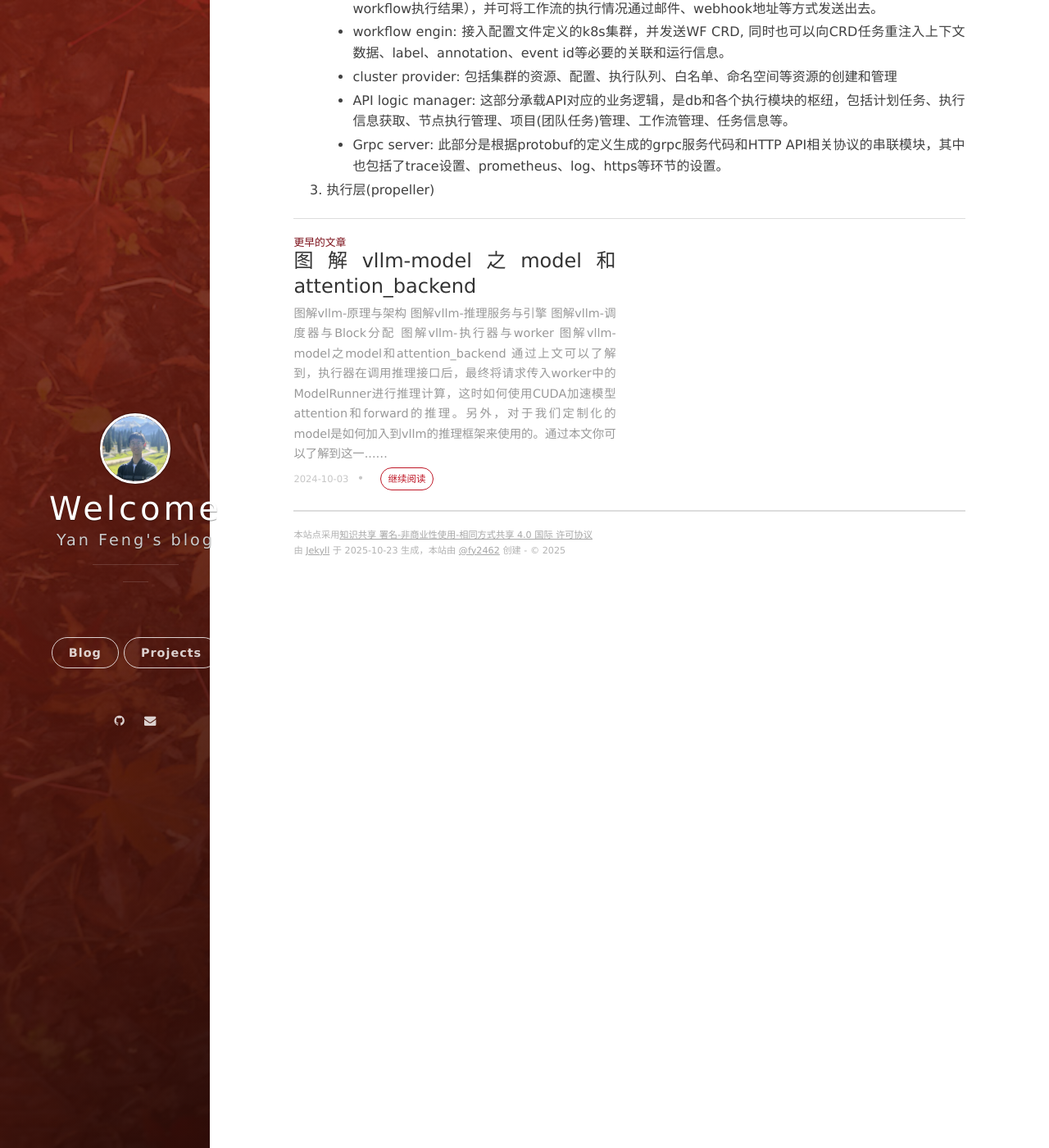
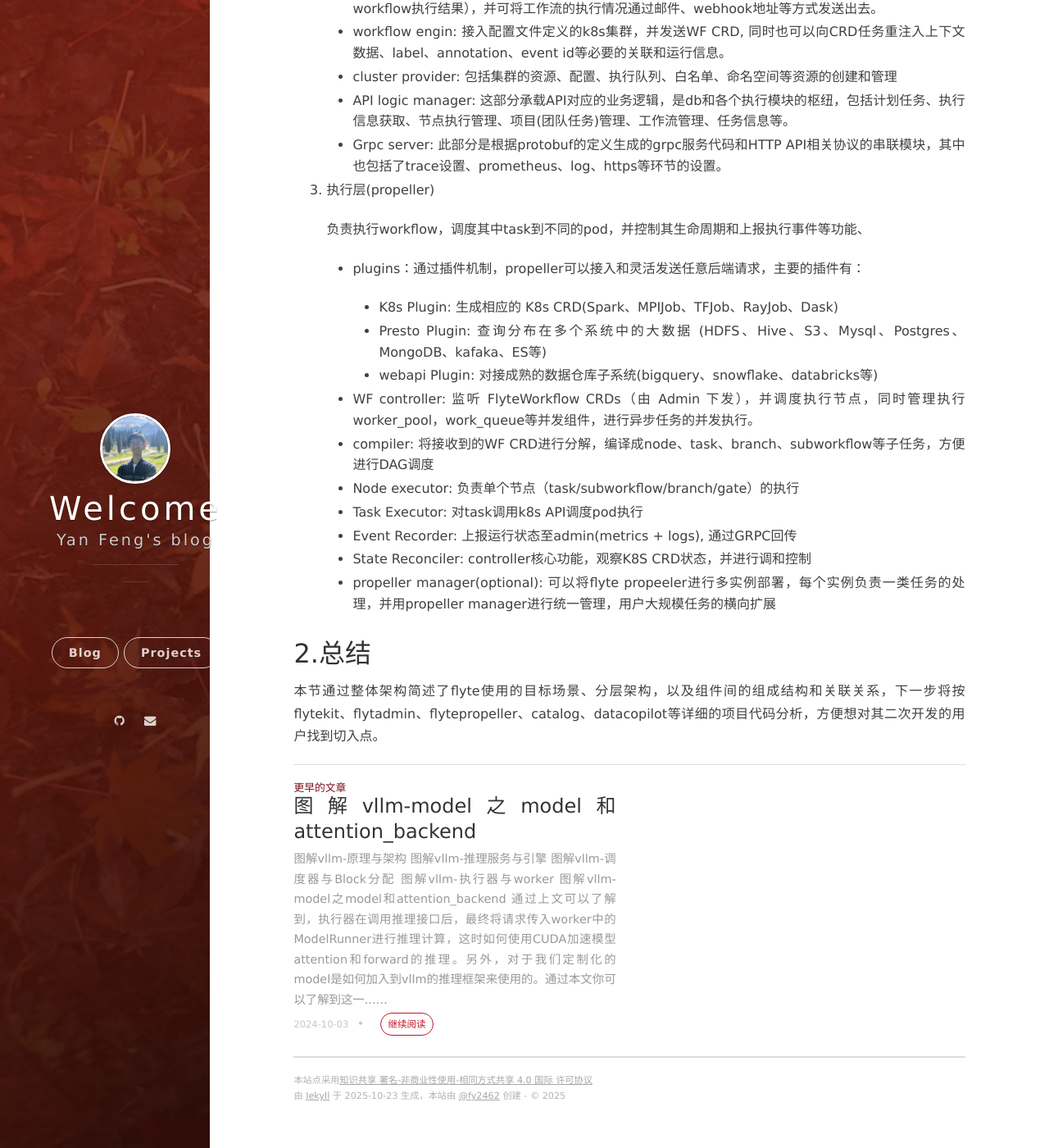
Before and after one commit to fy2462/fy2462.github.io, a Jekyll site: the page built from _posts/2025-10-25-flyte-overview.md, in a window 1280 px wide and 1400 px high, scrolled down 2547 px. Shown: the whole window at 82% size. Built offline with Jekyll 4.4.1, drawn with Linux system fonts in a browser that asks for light colours; nearby versions of some CDN libraries; comment, search, counter and statistics services are not loaded.

Commit message:
update flyte_1

```diff
--- a/_posts/2025-10-25-flyte-overview.md
+++ b/_posts/2025-10-25-flyte-overview.md
@@ -6,7 +6,7 @@ date: 2025-10-25 10:35:00.000000000 +08:00
 
 > Flyte 是一个面向机器学习、数据工程和分析工作流的云原生工作流编排平台。它由Lyft开发并开源，目前是Linux Foundation AI & Data下的一个孵化级项目。它的核心设计目标是让用户能够以 可复现、可扩展、类型安全 的方式定义、运行和管理复杂的数据/ML工作流。目前该项目已经可以进行生产级别的部署，并可支撑运行10000+级别的相关workflow任务。
 
-## 1. 组件与架构
+## 1.组件与架构
 
 flyte有如下一些特点，在用户可以很方便的使用，并且插件集丰富，可以轻松扩展到数据处理等其他任务。
 
@@ -57,3 +57,21 @@ flyte目前依赖postgres和minio两个公共服务用于存储数据，整体
     * Grpc server: 此部分是根据protobuf的定义生成的grpc服务代码和HTTP API相关协议的串联模块，其中也包括了trace设置、prometheus、log、https等环节的设置。
 
 3. 执行层(propeller)
+
+   负责执行workflow，调度其中task到不同的pod，并控制其生命周期和上报执行事件等功能、
+
+   * plugins：通过插件机制，propeller可以接入和灵活发送任意后端请求，主要的插件有：
+
+        * K8s Plugin: 生成相应的 K8s CRD(Spark、MPIJob、TFJob、RayJob、Dask)
+        * Presto Plugin: 查询分布在多个系统中的大数据 (HDFS、Hive、S3、Mysql、Postgres、MongoDB、kafaka、ES等)
+        * webapi Plugin: 对接成熟的数据仓库子系统(bigquery、snowflake、databricks等)
+   * WF controller: 监听 FlyteWorkflow CRDs（由 Admin 下发），并调度执行节点，同时管理执行worker_pool，work_queue等并发组件，进行异步任务的并发执行。
+   * compiler: 将接收到的WF CRD进行分解，编译成node、task、branch、subworkflow等子任务，方便进行DAG调度
+   * Node executor: 负责单个节点（task/subworkflow/branch/gate）的执行
+   * Task Executor: 对task调用k8s API调度pod执行
+   * Event Recorder: 上报运行状态至admin(metrics + logs), 通过GRPC回传
+   * State Reconciler: controller核心功能，观察K8S CRD状态，并进行调和控制
+   * propeller manager(optional): 可以将flyte propeeler进行多实例部署，每个实例负责一类任务的处理，并用propeller manager进行统一管理，用户大规模任务的横向扩展
+
+## 2.总结
+   本节通过整体架构简述了flyte使用的目标场景、分层架构，以及组件间的组成结构和关联关系，下一步将按flytekit、flytadmin、flytepropeller、catalog、datacopilot等详细的项目代码分析，方便想对其二次开发的用户找到切入点。
```
